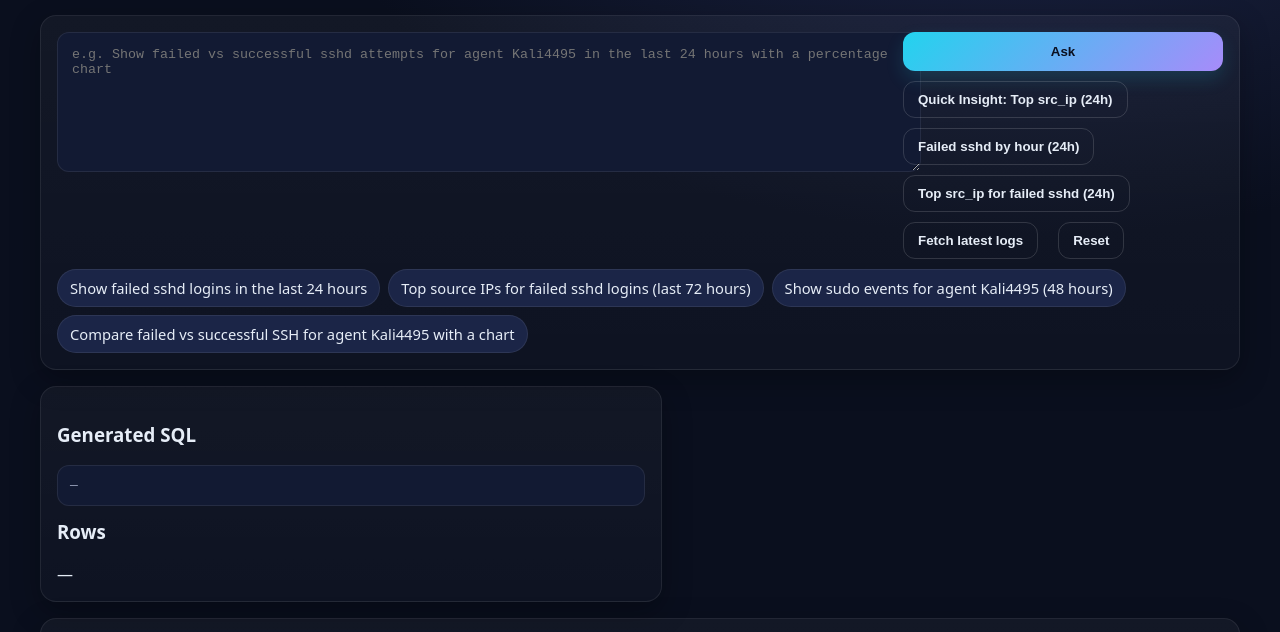
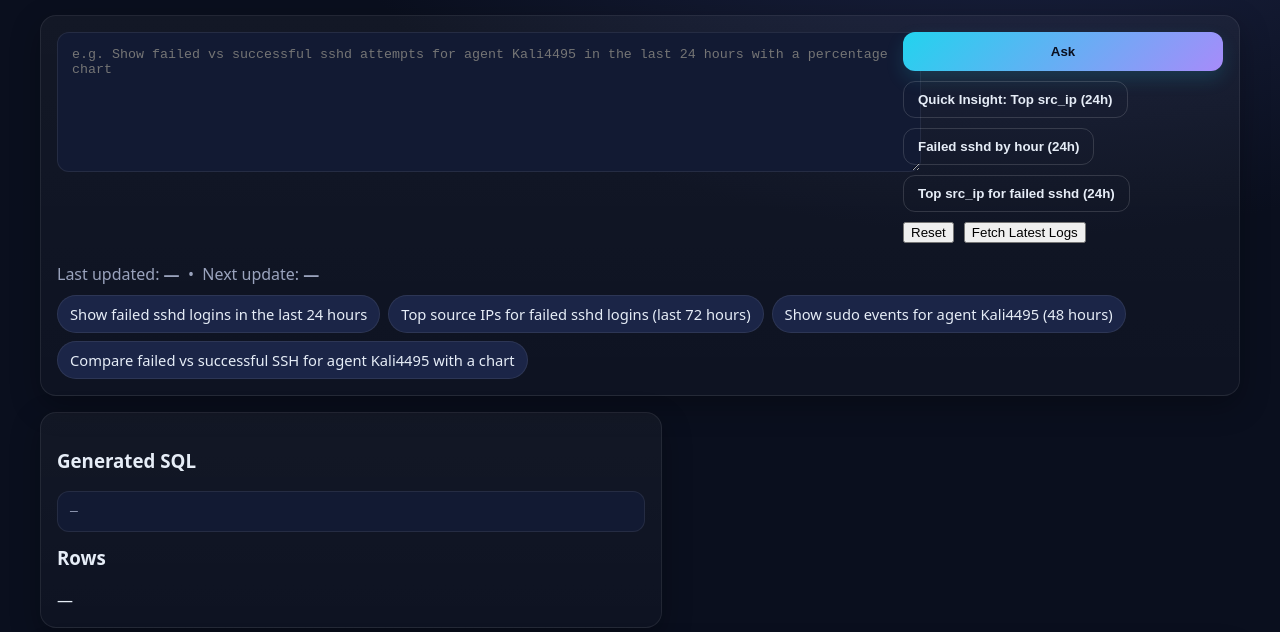
Before and after one commit to umeshkarunarathna/F2025_4495_071_UKa749, a plain HTML site: page Implementation/ui/index.html in a window 1280 px wide. Shown: the part 104-736 px from the top of the page. Drawn offline with nearby package versions, Linux system fonts and the light colour scheme.

Commit message:
Adding loading button and updated time fields in UI

```diff
--- a/Implementation/ui/index.html
+++ b/Implementation/ui/index.html
@@ -1,39 +1,44 @@
 <!doctype html>
 <html lang="en">
-
 <head>
   <meta charset="utf-8" />
   <meta name="viewport" content="width=device-width, initial-scale=1" />
   <title>SOC Assistant — Query & Charts</title>
   <link rel="stylesheet" href="css/styles.css">
-  <!-- Chart.js CDN -->
+   <!-- Chart.js CDN -->
   <script src="https://cdn.jsdelivr.net/npm/chart.js@4.4.1/dist/chart.umd.min.js"></script>
 </head>
-
 <body>
-  <script src="script/app.js" defer></script>
+  <script src="script/app.js?v=3" defer></script>
   <div class="wrap">
     <h1>LLM-Powered SOC Assistant</h1>
-    <div class="sub">Ask in natural language. We’ll generate SQL, show rows, and render charts when your prompt asks for
-      them.</div>
+    <div class="sub">Ask in natural language. We’ll generate SQL, show rows, and render charts when your prompt asks for them.</div>
 
     <div class="card section">
       <div class="row">
-        <textarea id="q"
-          placeholder="e.g. Show failed vs successful sshd attempts for agent Kali4495 in the last 24 hours with a percentage chart"></textarea>
+        <textarea id="q" placeholder="e.g. Show failed vs successful sshd attempts for agent Kali4495 in the last 24 hours with a percentage chart"></textarea>
         <div class="toolbar">
           <button class="btn" id="askBtn">Ask</button>
+	  <div id="loading" class="loading" style="display:none">
+	  <div class="spinner"></div>
+  	  <span>Processing your query...</span>
+	  </div>
           <div class="btn-row">
-            <button class="btn-ghost" id="insightsBtn">Quick Insight: Top src_ip (24h)</button>
+	    <button class="btn-ghost" id="insightsBtn">Quick Insight: Top src_ip (24h)</button>
             <button class="btn-ghost" id="btnChartByHour">Failed sshd by hour (24h)</button>
             <button class="btn-ghost" id="btnChartTopIPs">Top src_ip for failed sshd (24h)</button>
-          </div>
+	</div>
           <div class="btn-row">
-            <button class="btn-ghost" id="fetchBtn">Fetch latest logs</button>
+	    <button class="btn-reset" id="resetBtn">Reset</button>
+	    <button class="btn-fetch" id="fetchBtn">Fetch Latest Logs</button>
             <small id="fetchMsg" class="muted"></small>
-            <button class="btn-ghost" id="resetBtn">Reset</button>
           </div>
         </div>
+	<div class="muted" id="etlStatus" style="margin-top:8px;">
+	  <span>Last updated: <b id="lastUpdated">—</b></span>
+  		&nbsp;•&nbsp;
+  	  <span>Next update: <b id="nextUpdate">—</b></span>
+	</div>
       </div>
 
       <div class="chips">
@@ -60,14 +65,13 @@
         <h3>Charts</h3>
         <div class="chart-wrap">
           <div class="chart-toolbar">
-            <button class="btn-ghost" id="btnUseServerChart">Use server-provided chart (if available)</button>
+	    <button class="btn-ghost" id="btnUseServerChart">Use server-provided chart (if available)</button>
             <button class="btn-ghost" id="btnPieFailedVsSuccess">Pie: failed vs successful (server chart)</button>
-          </div>
+	  </div>
           <canvas id="chart"></canvas>
         </div>
       </div>
     </div>
   </div>
 </body>
-
 </html>
```
